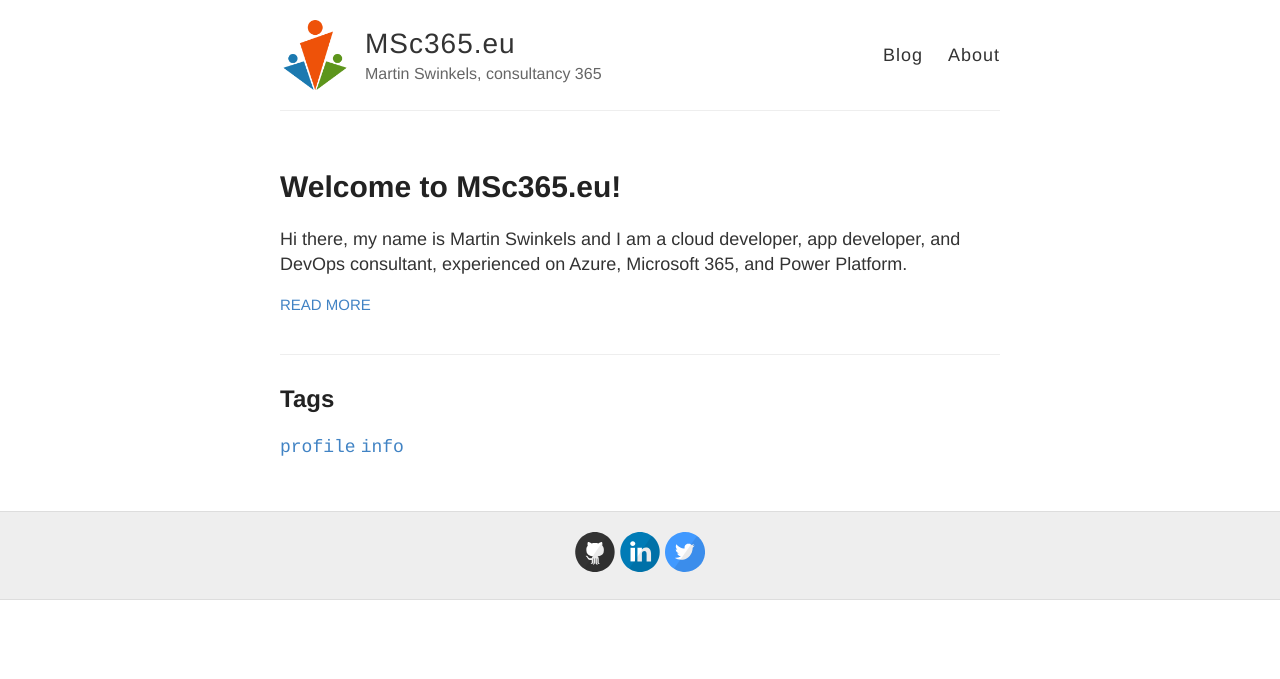
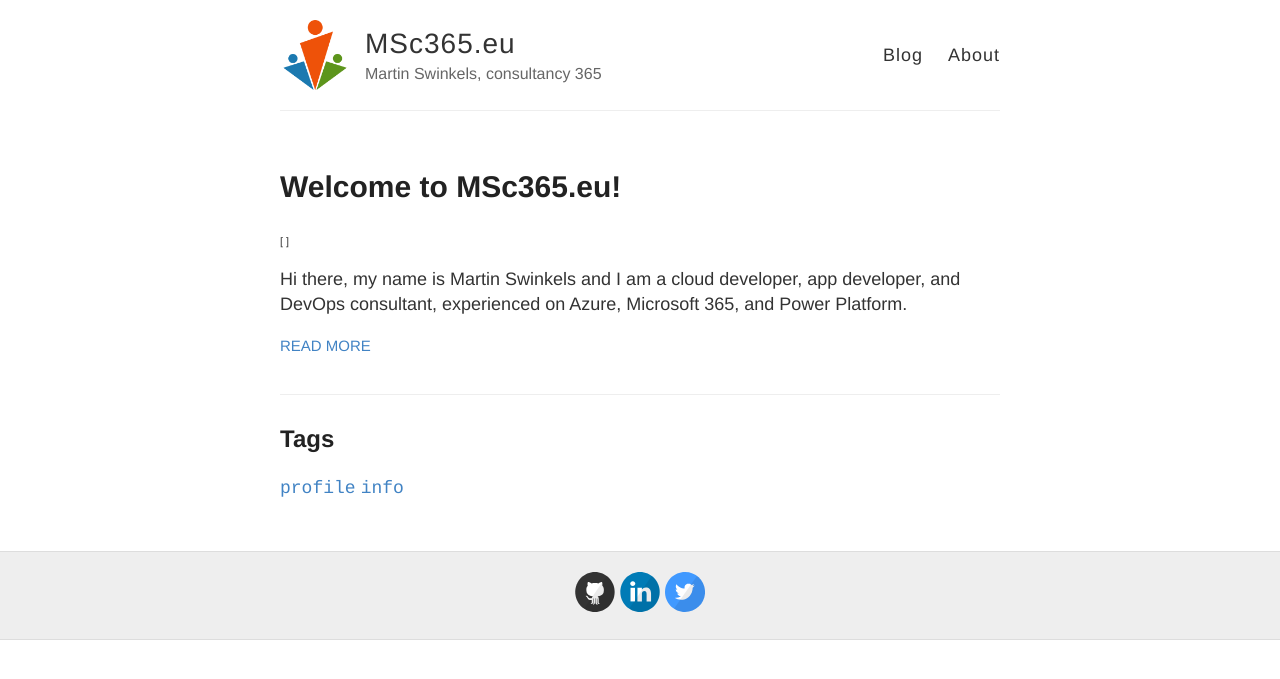
Before and after one commit to msc365/msc365.github.io, a Jekyll site: the page built from index.html, in a window 1280 px wide. Shown: the top 679 px of the page. Built offline with Jekyll 4.4.1, drawn with Linux system fonts in a browser that asks for light colours.

Commit message:
Update tag style

```diff
--- a/_layouts/post.html
+++ b/_layouts/post.html
@@ -5,7 +5,7 @@
 <article class="post">
   <h1>{{ page.title }}</h1>
 
-  <span>[
+  <span style="font-size: 0.6em;">[
     {% for tag in page.tags %}
       {% capture tagname %}{{ tag }}{% endcapture %}
       <a href="/tags/{{ tagname }}"><code class="highligher-rouge"><nobr>{{ tagname }}</nobr></code>&nbsp;</a>
--- a/index.html
+++ b/index.html
@@ -7,6 +7,13 @@
     <article class="post">
 
       <h1><a href="{{ site.baseurl }}{{ post.url }}">{{ post.title }}</a></h1>
+
+      <span style="font-size: 0.6em;">[
+        {% for tag in page.tags %}
+          {% capture tagname %}{{ tag }}{% endcapture %}
+          <a href="/tags/{{ tagname }}"><code class="highligher-rouge"><nobr>{{ tagname }}</nobr></code>&nbsp;</a>
+        {% endfor %}
+      ]</span>
 
       <div class="entry">
         {{ post.excerpt }}
```
